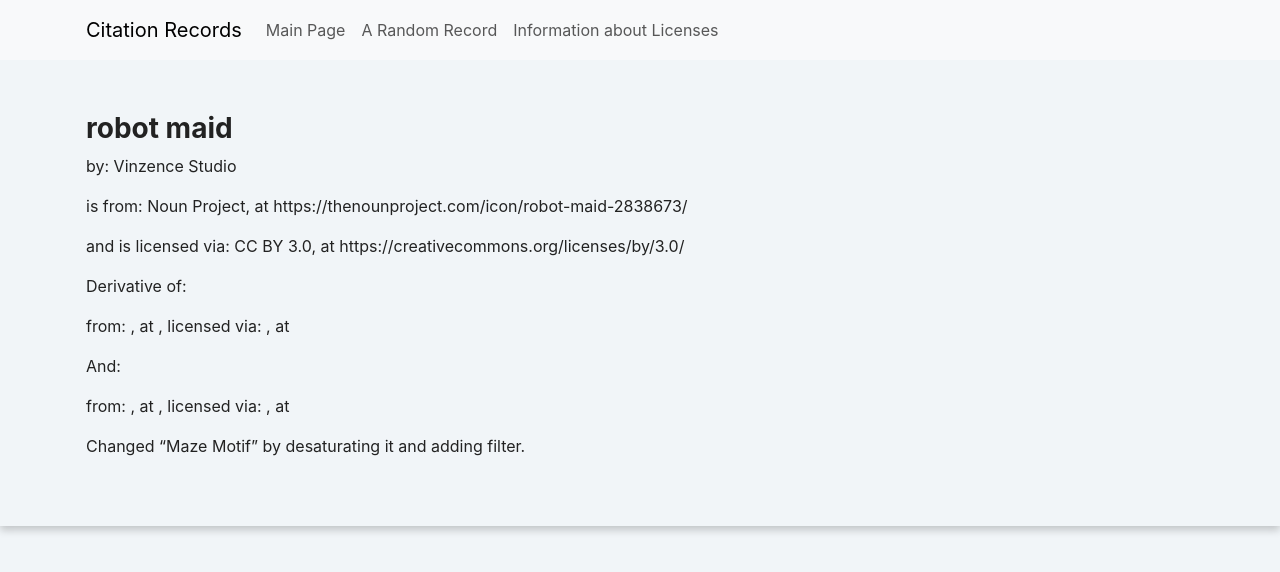
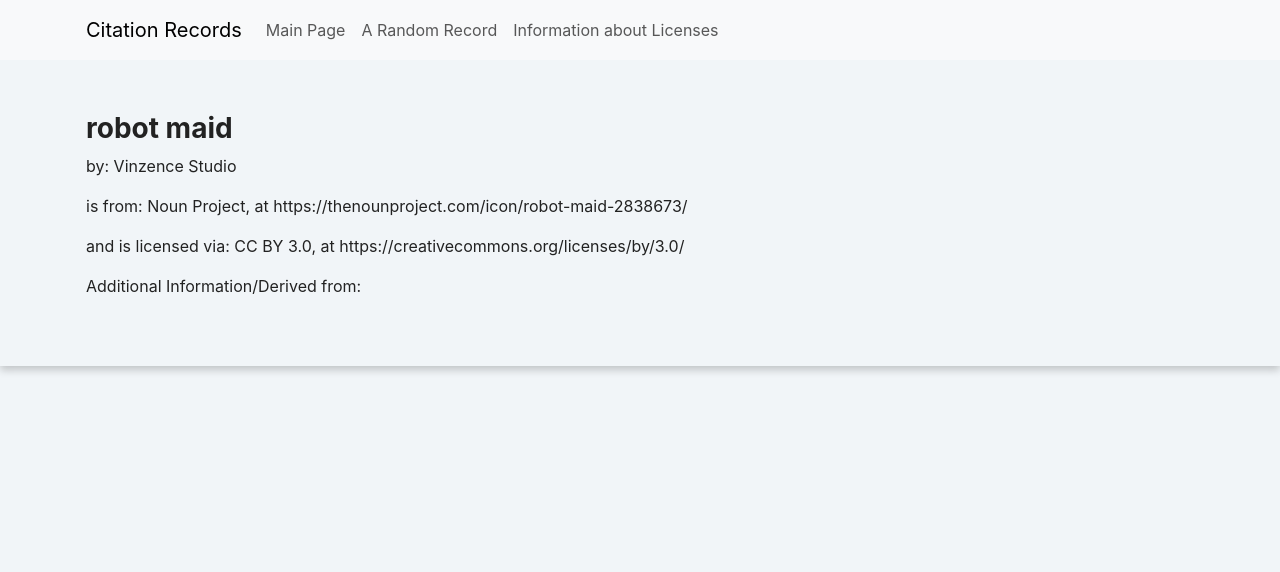
Before and after one commit to scotcorm/ccreactwk2, a React (Create React App) app: page /citations/0 in a window 1280 px wide. Shown: the top 572 px of the page. Built offline with nearby package versions, Linux system fonts and the light colour scheme.

Commit message:
addressing errors

```diff
--- a/package.json
+++ b/package.json
@@ -12,13 +12,10 @@
     "react-dom": "^18.2.0",
     "react-router-dom": "^6.20.1",
     "react-scripts": "5.0.1",
-    "web-vitals": "^2.1.4",
-    "homepage": "https://scotcorm.github.io/ccreactwk2/"
+    "web-vitals": "^2.1.4"
   },
   "scripts": {
     "start": "react-scripts start",
-    "predeploy": "npm run build",
-    "deploy": "gh-pages -d build",
     "build": "react-scripts build",
     "test": "react-scripts test",
     "eject": "react-scripts eject"
--- a/src/App.js
+++ b/src/App.js
@@ -1,5 +1,5 @@
 import { useState } from 'react';
-import CitationCard from './components/CitationCard';
+
 import { TEST_CITATIONS } from './TEST_CITATIONS';
 import './App.css';
 import Homepage from './components/HomePage';
@@ -11,7 +11,7 @@
 import { Container, Nav, Navbar } from 'react-bootstrap';
 
 function App() {
-  const [citationList, setCitationList] = useState(TEST_CITATIONS);
+  const [citationList] = useState(TEST_CITATIONS);
 
   return (
     <div>
--- a/src/TEST_CITATIONS.js
+++ b/src/TEST_CITATIONS.js
@@ -18,7 +18,7 @@
   {
     id: 1,
     title: 'Stage Design: Architectural Perspective',
-    creator: '',
+    creator: 'unknown',
     source: 'Cooper Hewitt, Smithsonian Design Museum',
     sourceUrl:
       'https://www.si.edu/object/stage-design-architectural-perspective:chndm_1938-88-2618',
@@ -53,7 +53,7 @@
     title: 'Minnows in a Maze',
     creator: 'Scott Cormier',
     source: 'this site',
-    sourceUrl: '',
+    sourceUrl: './img/minnowsInAMaze.jpg',
     license: 'CC BY 3.0',
     licenseUrl: 'http://creativecommons.org/licenses/by/4.0/',
     title2: 'Maze Motif',
@@ -69,6 +69,7 @@
     sourceUrl3: 'https://www.si.edu/about/natural-history-museum',
     license3: 'CC0',
     licenseUrl3: 'https://www.si.edu/Termsofuse',
+    notes: 'Changed “Maze Motif” by desaturating it and adding filter.',
     img: img5,
   },
 ];
--- a/src/components/CitationCard.js
+++ b/src/components/CitationCard.js
@@ -4,7 +4,7 @@
   return (
     <section>
       <article className='citation'>
-        <img src={citation.img} />
+        <img src={citation.img} alt={citation.title} />
         <h4>{citation.title}</h4>
         <p>{citation.creator}</p>
         <p>{citation.source}</p>
--- a/src/components/CitationDetails.js
+++ b/src/components/CitationDetails.js
@@ -23,17 +23,17 @@
         <p>
           and is licensed via: {citation.license}, at {citation.licenseUrl}
         </p>
-        <p>Derivative of: {citation.title2}</p>
+        <p>Additional Information/Derived from: </p>
+        <p>{citation.title2}</p>
         <p>
-          from: {citation.source2}, at {citation.sourceUrl2}, licensed via:{' '}
-          {citation.license2}, at {citation.licenseUrl2}
+          {citation.source2} {citation.sourceUrl2} {citation.license2}
+          {citation.licenseUrl2}
         </p>
-        <p>And: {citation.title3}</p>
+        <p> {citation.title3}</p>
         <p>
-          from: {citation.source3}, at {citation.sourceUrl3}, licensed via:{' '}
-          {citation.license3}, at {citation.licenseUrl3}
+          {citation.source3} {citation.sourceUrl3} {citation.license3}{' '}
+          {citation.licenseUrl3}
         </p>
-        <p>Changed “Maze Motif” by desaturating it and adding filter.</p>
       </div>
     </div>
   );
--- a/src/components/LicenseInfo.js
+++ b/src/components/LicenseInfo.js
@@ -17,7 +17,13 @@
             </p>
           </div>
           <div class='col-md-5'>
-            <img src={img3} width='450' height='400' class='img-fluid' />
+            <img
+              src={img3}
+              alt='Created by Vectorstall from Noun Project'
+              width='450'
+              height='400'
+              class='img-fluid'
+            />
           </div>
         </div>
 
@@ -101,6 +107,7 @@
             mozallowfullscreen
             allowfullscreen
             frameborder='0'
+            title='What is Creative Commons?'
           ></iframe>
         </div>
       </div>
--- a/src/components/RandomPage.js
+++ b/src/components/RandomPage.js
@@ -6,7 +6,11 @@
       <div container-fluid>
         <h5>Featured Image:</h5>
         <h2>{randomCitation.title}</h2>
-        <img src={randomCitation.img} class='img-fluid' />
+        <img
+          src={randomCitation.img}
+          alt={randomCitation.title}
+          class='img-fluid'
+        />
       </div>
     </div>
   );
--- a/src/index.js
+++ b/src/index.js
@@ -5,7 +5,6 @@
 import App from './App';
 import reportWebVitals from './reportWebVitals';
 import { BrowserRouter } from 'react-router-dom';
-import { HashRouter as Router } from 'react-router-dom';
 
 const root = ReactDOM.createRoot(document.getElementById('root'));
 root.render(
```
